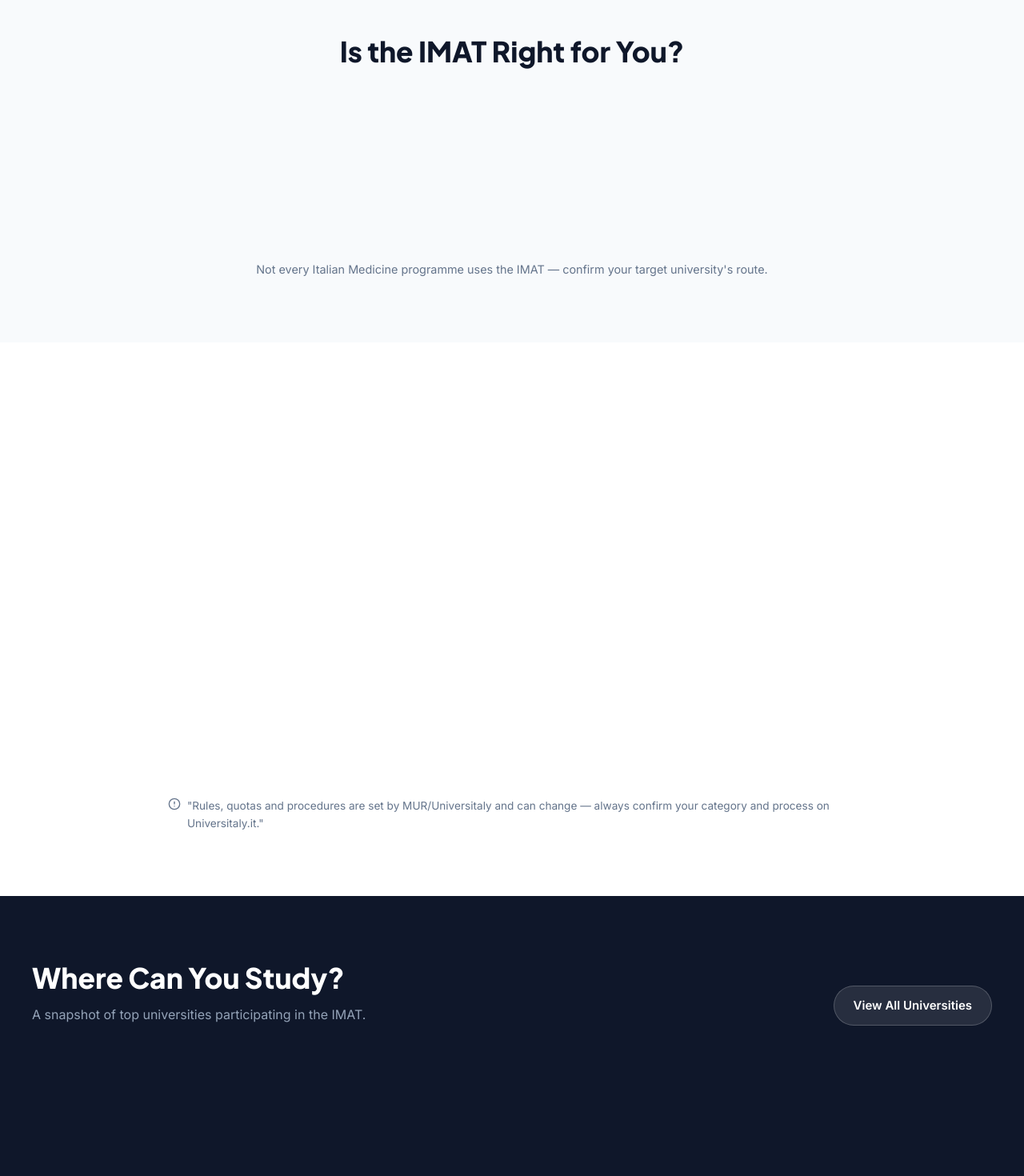
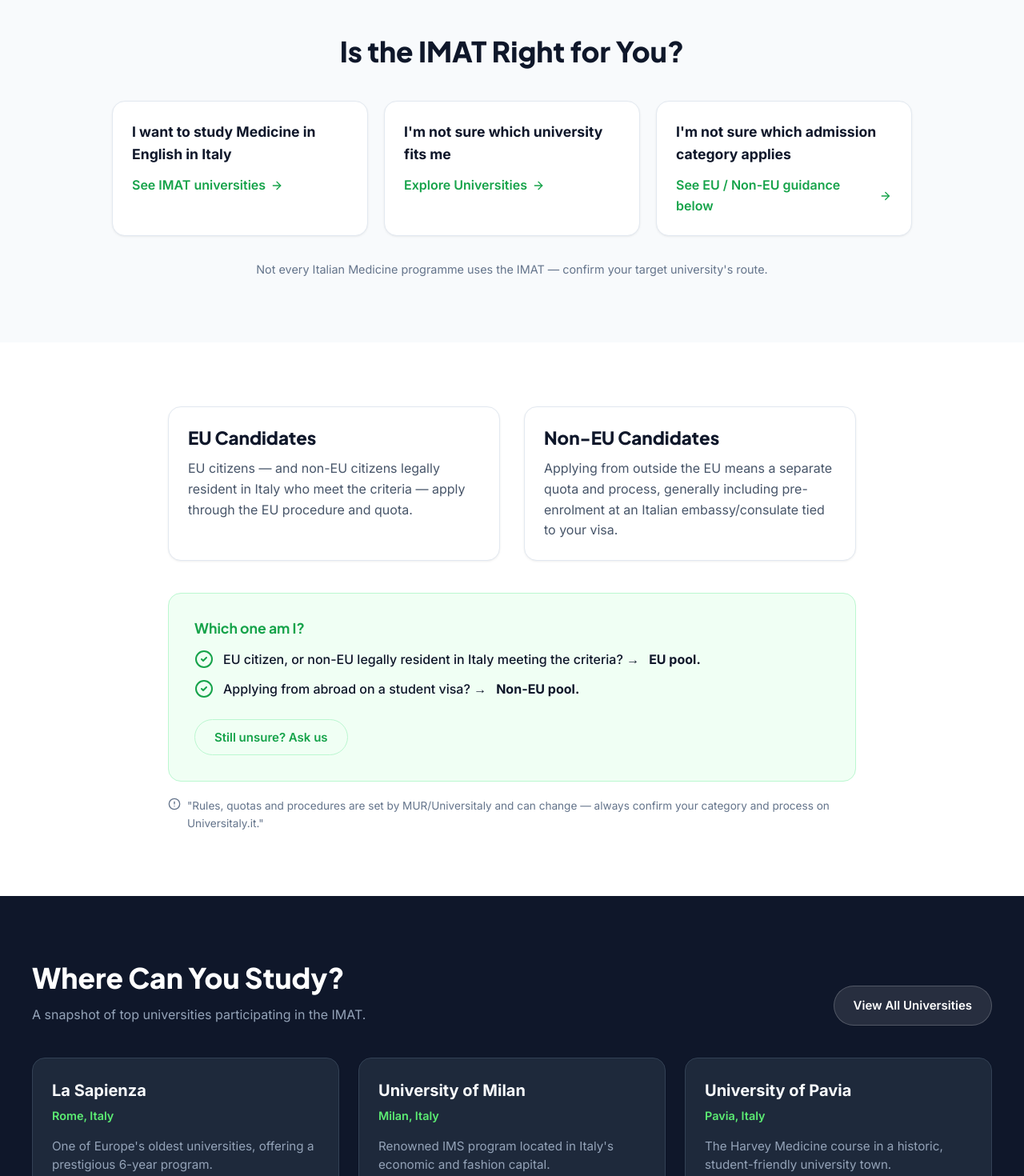
Before and after one commit to ch-muaz-kamboh/Ahsoraa-med-academy, a Next.js app: page /imat in a window 1280 px wide. Shown: the part 3540-5010 px from the top of the page at 80% size. Built offline with nearby package versions, Linux system fonts and the light colour scheme; a web font is replaced by a local one.

Commit message:
Fix scroll animation hooks on IMAT page cards

```diff
--- a/src/app/imat/IMATContent.tsx
+++ b/src/app/imat/IMATContent.tsx
@@ -59,6 +59,11 @@ export default function IMATContent() {
   const datesRef = useScrollAnimation();
   const calcRef = useScrollAnimation();
   const timelineRef = useStaggeredAnimation(8);
+
+  const segmentRef = useStaggeredAnimation(3);
+  const euRef = useStaggeredAnimation(2);
+  const euHelperRef = useScrollAnimation();
+  const uniRef = useStaggeredAnimation(3);
 
   const handleScoreChange = (type: 'correct' | 'incorrect' | 'blank', val: string) => {
     const num = parseInt(val) || 0;
@@ -304,16 +309,16 @@ export default function IMATContent() {
           <div style={{ textAlign: 'center', marginBottom: '40px' }}>
              <h2 style={{ fontSize: '2.2rem', fontWeight: 800, color: '#0F172A' }}>Is the IMAT Right for You?</h2>
           </div>
-          <div style={{ display: 'grid', gridTemplateColumns: 'repeat(auto-fit, minmax(280px, 1fr))', gap: '20px', maxWidth: '1000px', margin: '0 auto' }}>
-             <div className="card scroll-fade-up">
+          <div ref={segmentRef as React.RefObject<HTMLDivElement>} className="scroll-stagger" style={{ display: 'grid', gridTemplateColumns: 'repeat(auto-fit, minmax(280px, 1fr))', gap: '20px', maxWidth: '1000px', margin: '0 auto' }}>
+             <div className="card">
                <div style={{ fontWeight: 700, fontSize: '1.1rem', color: '#0F172A', marginBottom: '12px' }}>I want to study Medicine in English in Italy</div>
                <Link href="/universities" style={{ color: '#16A34A', fontWeight: 600, display: 'flex', alignItems: 'center', gap: '6px' }}>See IMAT universities <ArrowRight size={16}/></Link>
              </div>
-             <div className="card scroll-fade-up" style={{ transitionDelay: '100ms' }}>
+             <div className="card">
                <div style={{ fontWeight: 700, fontSize: '1.1rem', color: '#0F172A', marginBottom: '12px' }}>I'm not sure which university fits me</div>
                <Link href="/universities" style={{ color: '#16A34A', fontWeight: 600, display: 'flex', alignItems: 'center', gap: '6px' }}>Explore Universities <ArrowRight size={16}/></Link>
              </div>
-             <div className="card scroll-fade-up" style={{ transitionDelay: '200ms' }}>
+             <div className="card">
                <div style={{ fontWeight: 700, fontSize: '1.1rem', color: '#0F172A', marginBottom: '12px' }}>I'm not sure which admission category applies</div>
                <a href="#eu-noneu" style={{ color: '#16A34A', fontWeight: 600, display: 'flex', alignItems: 'center', gap: '6px' }}>See EU / Non-EU guidance below <ArrowRight size={16}/></a>
              </div>
@@ -327,18 +332,18 @@ export default function IMATContent() {
       {/* 08 — EU vs Non-EU & Admission Category */}
       <section id="eu-noneu" style={{ padding: '80px 0', backgroundColor: '#FFFFFF' }}>
         <div className="container" style={{ maxWidth: '900px' }}>
-          <div style={{ display: 'grid', gridTemplateColumns: '1fr 1fr', gap: '30px' }}>
-             <div className="card scroll-fade-up">
+          <div ref={euRef as React.RefObject<HTMLDivElement>} className="scroll-stagger" style={{ display: 'grid', gridTemplateColumns: '1fr 1fr', gap: '30px' }}>
+             <div className="card">
                <h3 style={{ fontSize: '1.4rem', fontWeight: 800, color: '#0F172A', marginBottom: '12px' }}>EU Candidates</h3>
                <p style={{ color: '#475569', lineHeight: 1.6 }}>EU citizens — and non-EU citizens legally resident in Italy who meet the criteria — apply through the EU procedure and quota.</p>
              </div>
-             <div className="card scroll-fade-up" style={{ transitionDelay: '100ms' }}>
+             <div className="card">
                <h3 style={{ fontSize: '1.4rem', fontWeight: 800, color: '#0F172A', marginBottom: '12px' }}>Non-EU Candidates</h3>
                <p style={{ color: '#475569', lineHeight: 1.6 }}>Applying from outside the EU means a separate quota and process, generally including pre-enrolment at an Italian embassy/consulate tied to your visa.</p>
              </div>
           </div>
 
-          <div className="scroll-fade-up" style={{ marginTop: '40px', backgroundColor: '#F0FFF4', border: '1px solid #BBF7D0', padding: '32px', borderRadius: '16px' }}>
+          <div ref={euHelperRef as React.RefObject<HTMLDivElement>} className="scroll-fade-up" style={{ marginTop: '40px', backgroundColor: '#F0FFF4', border: '1px solid #BBF7D0', padding: '32px', borderRadius: '16px' }}>
              <h4 style={{ fontWeight: 700, color: '#16A34A', marginBottom: '16px', fontSize: '1.1rem' }}>Which one am I?</h4>
              <ul style={{ listStyle: 'none', display: 'flex', flexDirection: 'column', gap: '12px', color: '#0F172A', fontWeight: 500 }}>
                <li style={{ display: 'flex', gap: '12px' }}><CheckCircle2 color="#16A34A" /> EU citizen, or non-EU legally resident in Italy meeting the criteria? → <strong>EU pool.</strong></li>
@@ -368,13 +373,13 @@ export default function IMATContent() {
              </Link>
            </div>
 
-           <div style={{ display: 'grid', gridTemplateColumns: 'repeat(auto-fit, minmax(300px, 1fr))', gap: '24px' }}>
+           <div ref={uniRef as React.RefObject<HTMLDivElement>} className="scroll-stagger" style={{ display: 'grid', gridTemplateColumns: 'repeat(auto-fit, minmax(300px, 1fr))', gap: '24px' }}>
              {[
                { name: 'La Sapienza', city: 'Rome', desc: 'One of Europe\'s oldest universities, offering a prestigious 6-year program.' },
                { name: 'University of Milan', city: 'Milan', desc: 'Renowned IMS program located in Italy\'s economic and fashion capital.' },
                { name: 'University of Pavia', city: 'Pavia', desc: 'The Harvey Medicine course in a historic, student-friendly university town.' }
              ].map((uni, i) => (
-               <div key={i} className="card scroll-fade-up" style={{ backgroundColor: '#1E293B', borderColor: '#334155', color: '#F8FAFC' }}>
+               <div key={i} className="card" style={{ backgroundColor: '#1E293B', borderColor: '#334155', color: '#F8FAFC' }}>
                  <div style={{ fontWeight: 800, fontSize: '1.25rem', marginBottom: '4px' }}>{uni.name}</div>
                  <div style={{ color: '#5CED73', fontSize: '0.9rem', fontWeight: 600, marginBottom: '16px' }}>{uni.city}, Italy</div>
                  <p style={{ color: '#94A3B8', fontSize: '0.95rem', marginBottom: '24px', lineHeight: 1.5 }}>{uni.desc}</p>
```
